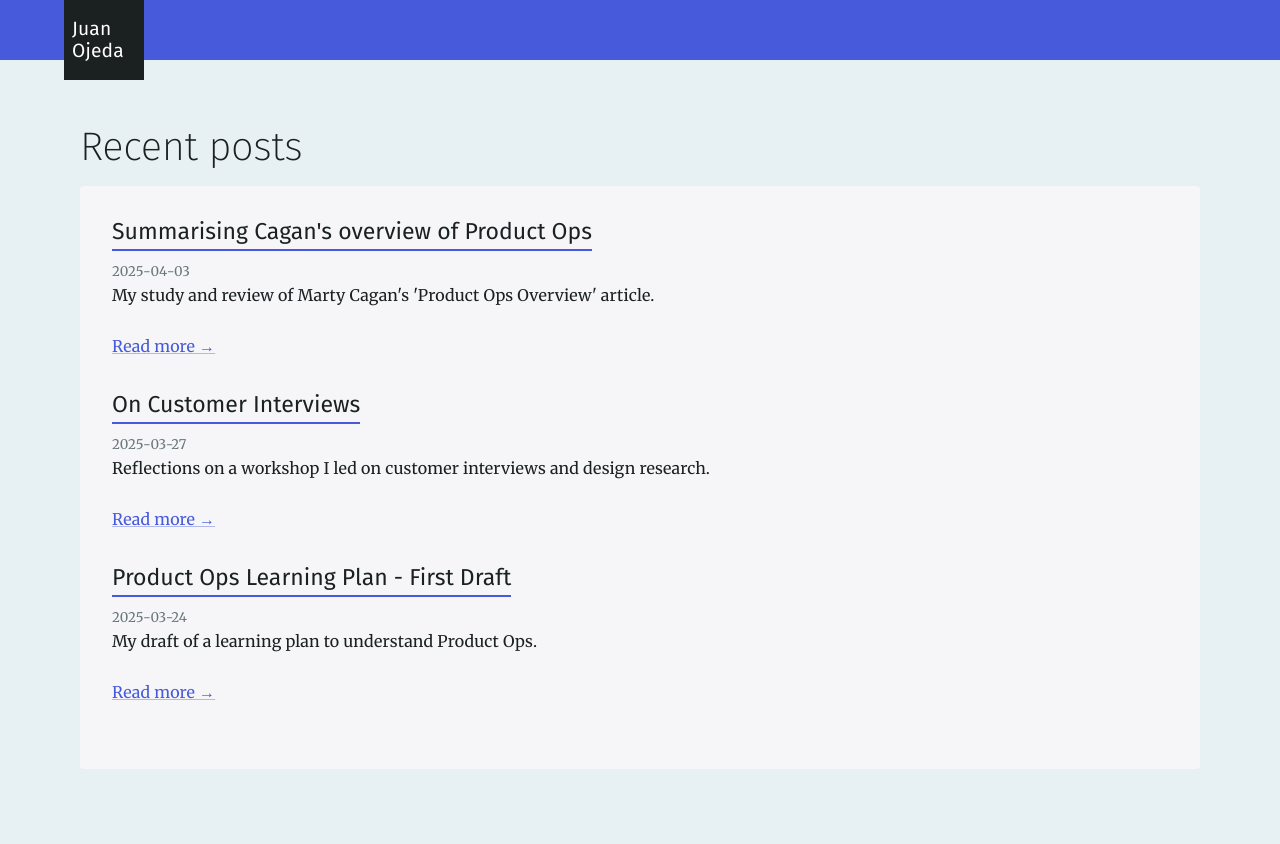
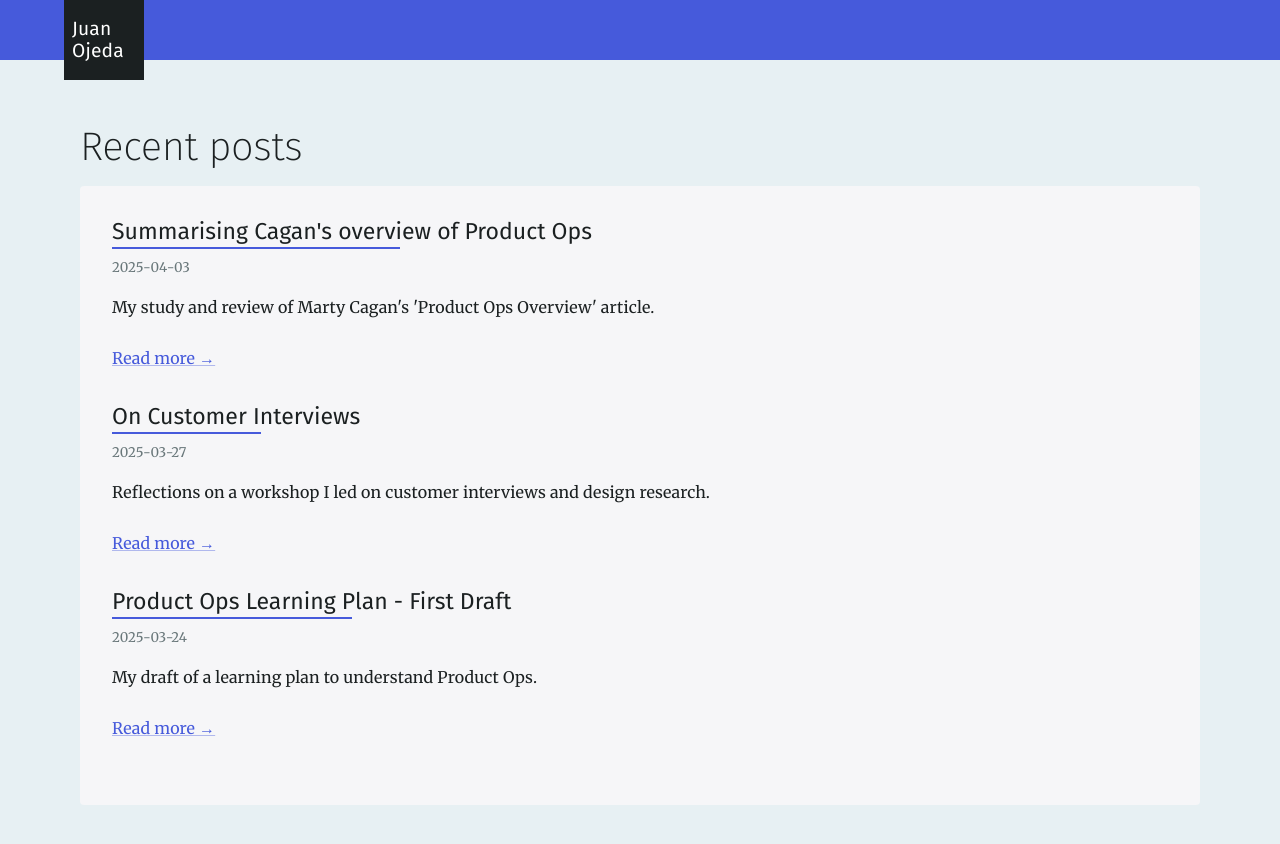
Before and after one commit to juanojeda/blog, a Next.js app: page / in a window 1280 px wide. Shown: the top 844 px of the page. Built offline with nearby package versions, Linux system fonts and the light colour scheme; what @mui/material-nextjs would draw is missing.

Commit message:
more styling

```diff
--- a/src/app/HomePage.tsx
+++ b/src/app/HomePage.tsx
@@ -11,12 +11,12 @@ export default function HomePage({ posts }) {
       <Paper elevation={0} sx={{ px: 4, py: 4, mb: 2 }}>
         {posts.map((post) => (
             <Box key={post.slug} sx={{ mb: 4 }}>
-              <Typography variant="h6" sx={{mt: 0}}>
+              <Typography variant="h6" sx={{mt: 0, mb: 1}}>
                 <Link variant="h5" href={`/posts/${post.slug}`}>
                   {post.title}
                 </Link>
               </Typography>
-              <Typography component={'p'} variant='body2' color="text.secondary">{post.date}</Typography>
+              <Typography component={'p'} variant='body2' color="text.secondary" sx={{mb: 2}}>{post.date}</Typography>
               <Typography variant="body1" component="p">
                 {post.summary}
               </Typography>
--- a/src/app/theme.ts
+++ b/src/app/theme.ts
@@ -133,14 +133,38 @@ const theme = createTheme( baseTheme, {
       },
       styleOverrides: {
         root: {
+          '&:hover': {
+            backgroundColor: lighten(baseTheme.palette.primary.main, 0.9),
+          },
           variants: [
             {
               props: { variant: 'h5' },
               style: {
                 color: baseTheme.palette.text.primary,
-                borderBottom: `${baseTheme.spacing(0.25)} solid ${baseTheme.palette.primary.main}`,
+                display: 'inline-block',
                 textDecoration: 'none',
                 paddingBottom: baseTheme.spacing(0.5),
+                position: 'relative',
+                transition: 'color 0.2s ease-in-out, background-color 0.2s ease-in-out',
+                margin: 0,
+                '&:hover': {
+                  color: lighten(baseTheme.palette.primary.main, 0.2),
+                },
+                '&:after': {
+                  content: '""',
+                  display: 'block',
+                  width: '60%',
+                  position: 'absolute',
+                  left: 0,
+                  bottom: 0,
+                  height: baseTheme.spacing(0.25),
+                  backgroundColor: baseTheme.palette.primary.main,
+                },
+                '&:hover:after': {
+                  width: '100%',
+                  transition: 'width 0.2s ease-in-out',
+                  transitionDelay: '0.3s',
+                }
               }
             }
           ]
```
